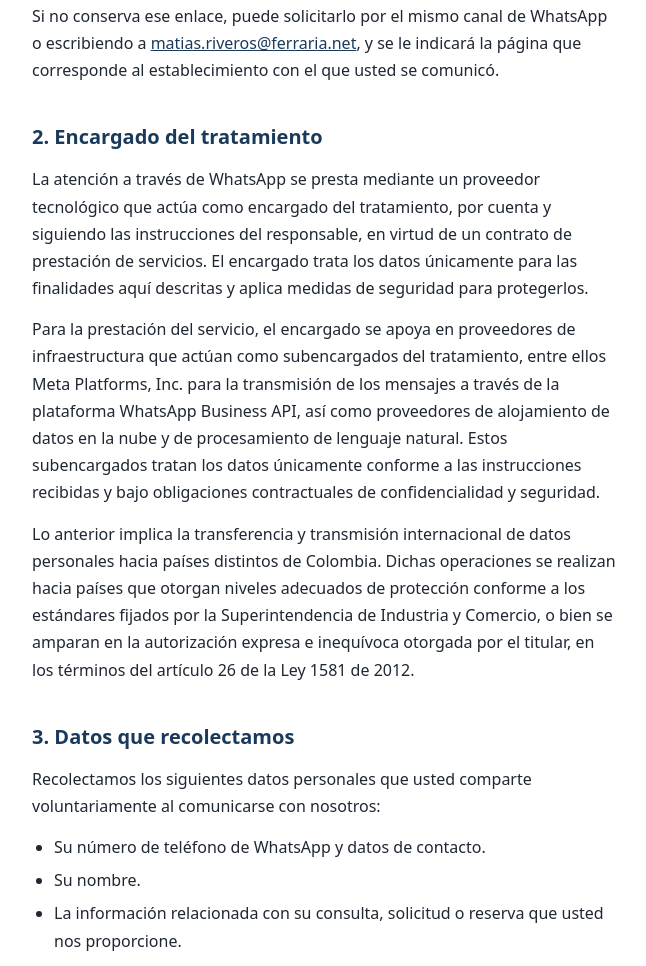
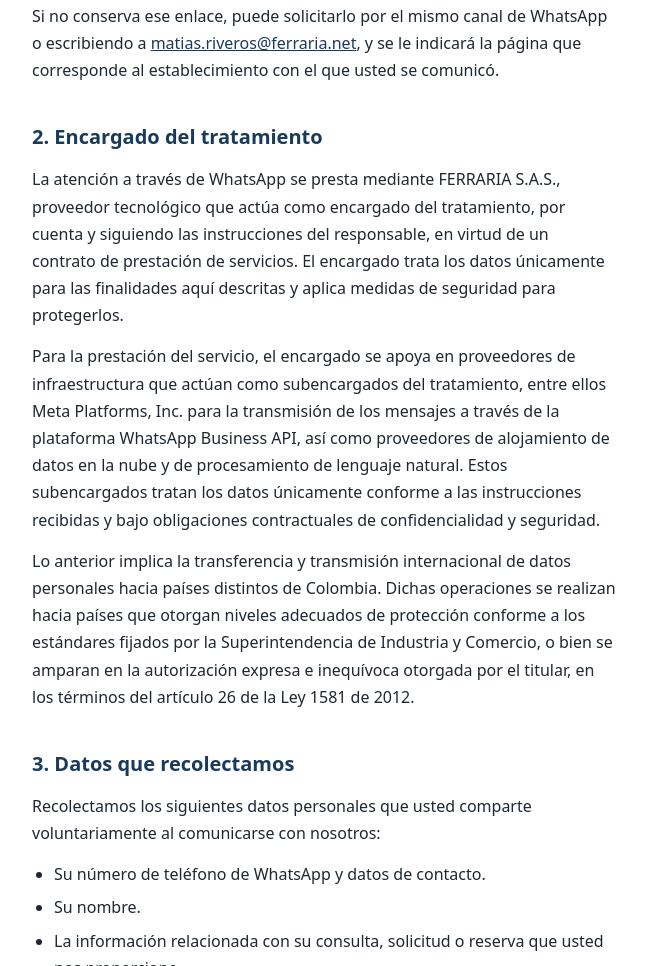
Before and after one commit to mriverosb8-boop/ferraria-politica-de-datos, a website: page index.template.html in a window 1280 px wide. Shown: the part 831-1797 px from the top of the page, without its empty margins (316-962 px from the left). Drawn offline with Linux system fonts and the light colour scheme.

Commit message:
fix: nombrar explicitamente a FERRARIA S.A.S. como encargado en la raiz

```diff
--- a/index.template.html
+++ b/index.template.html
@@ -28,7 +28,7 @@
       <p>Si no conserva ese enlace, puede solicitarlo por el mismo canal de WhatsApp o escribiendo a <a href="mailto:matias.riveros@ferraria.net">matias.riveros@ferraria.net</a>, y se le indicará la página que corresponde al establecimiento con el que usted se comunicó.</p>
 
       <h2>2. Encargado del tratamiento</h2>
-      <p>La atención a través de WhatsApp se presta mediante un proveedor tecnológico que actúa como encargado del tratamiento, por cuenta y siguiendo las instrucciones del responsable, en virtud de un contrato de prestación de servicios. El encargado trata los datos únicamente para las finalidades aquí descritas y aplica medidas de seguridad para protegerlos.</p>
+      <p>La atención a través de WhatsApp se presta mediante FERRARIA S.A.S., proveedor tecnológico que actúa como encargado del tratamiento, por cuenta y siguiendo las instrucciones del responsable, en virtud de un contrato de prestación de servicios. El encargado trata los datos únicamente para las finalidades aquí descritas y aplica medidas de seguridad para protegerlos.</p>
       <p>Para la prestación del servicio, el encargado se apoya en proveedores de infraestructura que actúan como subencargados del tratamiento, entre ellos Meta Platforms, Inc. para la transmisión de los mensajes a través de la plataforma WhatsApp Business API, así como proveedores de alojamiento de datos en la nube y de procesamiento de lenguaje natural. Estos subencargados tratan los datos únicamente conforme a las instrucciones recibidas y bajo obligaciones contractuales de confidencialidad y seguridad.</p>
       <p>Lo anterior implica la transferencia y transmisión internacional de datos personales hacia países distintos de Colombia. Dichas operaciones se realizan hacia países que otorgan niveles adecuados de protección conforme a los estándares fijados por la Superintendencia de Industria y Comercio, o bien se amparan en la autorización expresa e inequívoca otorgada por el titular, en los términos del artículo 26 de la Ley 1581 de 2012.</p>
 
```
